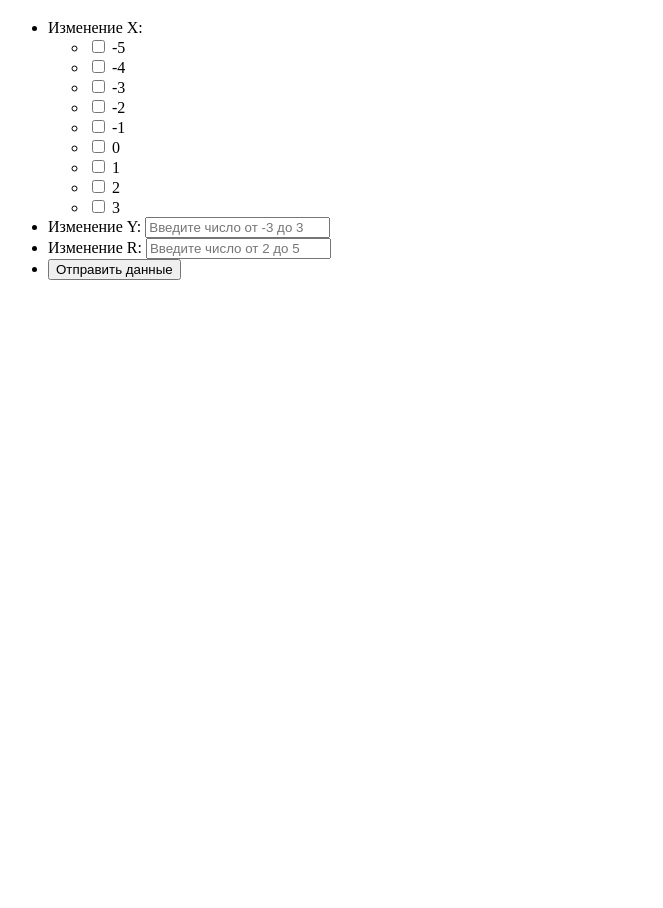
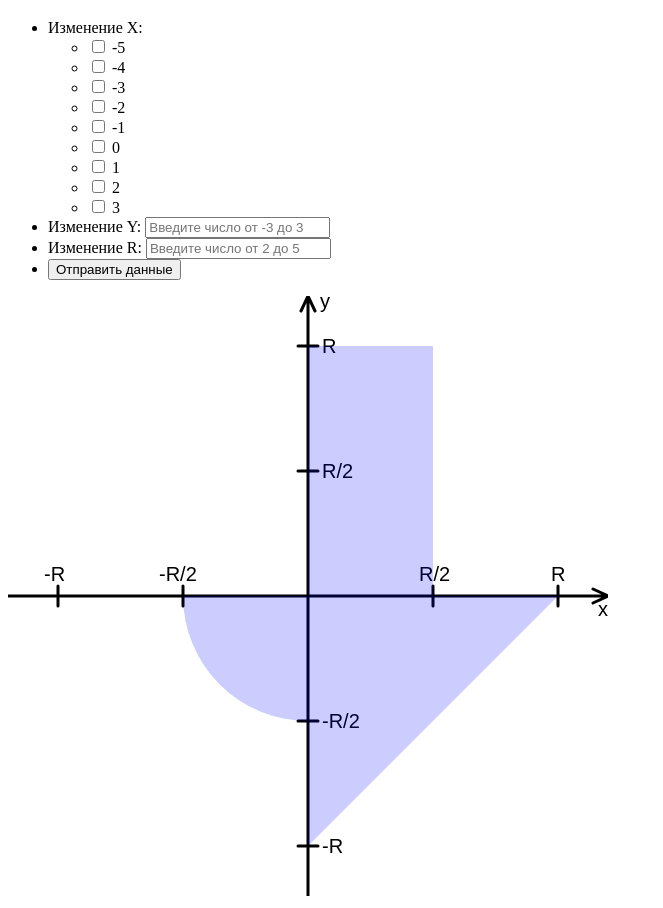
Before and after one commit to vodobryshkin/web-lab1, a plain HTML site: page frontend/common/index.html in a window 1280 px wide. Shown: the part 178-1086 px from the top of the page, without its empty margins (0-663 px from the left). Before the commit the page ends 800 px from the top, so only its background shows below. Drawn offline with Linux system fonts and the light colour scheme.

Commit message:
completed doing the coordinate plate

```diff
--- /dev/null
+++ b/frontend/common/blocks/canvas.js
@@ -0,0 +1,109 @@
+const DEFAULT_R_NAME = "R";
+const rLength = 250;
+
+document.addEventListener("DOMContentLoaded", () => draw(DEFAULT_R_NAME));
+
+function draw(rName) {
+    drawCoordinatePlane(rName);
+    drawAreas();
+}
+
+function drawCoordinatePlane(rName) {
+    const canvas = document.getElementById("canvas");
+    const ctx = canvas.getContext("2d");
+
+    ctx.clearRect(0, 0, canvas.width, canvas.height);
+
+    ctx.strokeStyle = "black";
+    ctx.lineCap = "round";
+    ctx.lineWidth = 3;
+    ctx.font = '20px Arial';
+    ctx.fillStyle = 'black';
+
+    let halfRName = rName === DEFAULT_R_NAME ? "R/2" : String(Number(rName) / 2);
+
+    ctx.beginPath();
+    ctx.moveTo(0, canvas.height / 2);
+    ctx.lineTo(canvas.width, canvas.height / 2);
+    ctx.moveTo(canvas.width / 2, 0);
+    ctx.lineTo(canvas.width / 2, canvas.height);
+
+
+    ctx.moveTo(canvas.width, canvas.height / 2);
+    ctx.lineTo(canvas.width - 15, canvas.height / 2 - 7);
+    ctx.moveTo(canvas.width, canvas.height / 2);
+    ctx.lineTo(canvas.width - 15, canvas.height / 2 + 7);
+
+    ctx.moveTo(canvas.width / 2, 0);
+    ctx.lineTo(canvas.width / 2 - 7, 15);
+    ctx.moveTo(canvas.width / 2, 0);
+    ctx.lineTo(canvas.width / 2 + 7, 15);
+
+    ctx.fillText("x", canvas.width - 10, canvas.height / 2 + 20)
+    ctx.fillText("y", canvas.width / 2 + 12, 12)
+
+    // x -r
+    ctx.moveTo(canvas.width / 2 - rLength, canvas.height / 2 + 10);
+    ctx.lineTo(canvas.width / 2 - rLength, canvas.height / 2 - 10);
+    ctx.fillText(`-${rName}`, canvas.width / 2 - rLength - 14, canvas.height / 2 - 15)
+
+    // x -r/2
+    ctx.moveTo(canvas.width / 2 - rLength / 2, canvas.height / 2 + 10);
+    ctx.lineTo(canvas.width / 2 - rLength / 2, canvas.height / 2 - 10);
+    ctx.fillText(`-${halfRName}`, canvas.width / 2 - rLength / 2 - 24, canvas.height / 2 - 15)
+
+    // x r/2
+    ctx.moveTo(canvas.width / 2 + rLength / 2, canvas.height / 2 + 10);
+    ctx.lineTo(canvas.width / 2 + rLength / 2, canvas.height / 2 - 10);
+    ctx.fillText(`${halfRName}`, canvas.width / 2 + rLength / 2 - 14, canvas.height / 2 - 15)
+
+    // x r
+    ctx.moveTo(canvas.width / 2 + rLength, canvas.height / 2 + 10);
+    ctx.lineTo(canvas.width / 2 + rLength, canvas.height / 2 - 10);
+    ctx.fillText(`${rName}`, canvas.width / 2 + rLength - 7, canvas.height / 2 - 15)
+
+    // y -r
+    ctx.moveTo(canvas.width / 2 - 10, canvas.height / 2 + rLength);
+    ctx.lineTo(canvas.width / 2 + 10, canvas.height / 2 + rLength);
+    ctx.fillText(`-${rName}`, canvas.width / 2 + 14, canvas.height / 2 + rLength + 7)
+
+    // y -r/2
+    ctx.moveTo(canvas.width / 2 - 10, canvas.height / 2 + rLength / 2);
+    ctx.lineTo(canvas.width / 2 + 10, canvas.height / 2 + rLength / 2);
+    ctx.fillText(`-${halfRName}`, canvas.width / 2 + 14, canvas.height / 2 + rLength / 2 + 7)
+
+    // y r/2
+    ctx.moveTo(canvas.width / 2 - 10, canvas.height / 2 - rLength / 2);
+    ctx.lineTo(canvas.width / 2 + 10, canvas.height / 2 - rLength / 2);
+    ctx.fillText(`${halfRName}`, canvas.width / 2 + 14, canvas.height / 2 - rLength / 2 + 7)
+
+    // y r
+    ctx.moveTo(canvas.width / 2 - 10, canvas.height / 2 - rLength);
+    ctx.lineTo(canvas.width / 2 + 10, canvas.height / 2 - rLength);
+    ctx.fillText(`${rName}`, canvas.width / 2 + 14, canvas.height / 2 - rLength + 7)
+
+    ctx.stroke();
+    ctx.closePath();
+}
+
+function drawAreas() {
+    const canvas = document.getElementById("canvas");
+    const ctx = canvas.getContext("2d");
+    ctx.fillStyle = "rgba(0, 0, 255, 0.2)";
+
+    ctx.beginPath();
+    ctx.lineCap = "round";
+    ctx.lineWidth = 1;
+
+    ctx.rect(canvas.width / 2, canvas.height / 2 - rLength, rLength / 2, rLength)
+
+    ctx.moveTo(canvas.width / 2, canvas.height / 2);
+    ctx.lineTo(canvas.width / 2 + rLength, canvas.height / 2);
+    ctx.lineTo(canvas.width / 2, canvas.height / 2 + rLength);
+    ctx.lineTo(canvas.width / 2, canvas.height / 2);
+
+    ctx.arc(canvas.width / 2, canvas.height / 2, rLength / 2, 1.5 * Math.PI, 3 * Math.PI, false);
+
+    ctx.fill();
+    ctx.closePath();
+}
--- a/frontend/common/blocks/confirm.js
+++ b/frontend/common/blocks/confirm.js
@@ -1,8 +1,4 @@
-const NUMBER_REGEX = /^\d+[.,]?$/;
-
-const IS_NOT_A_NUMBER_CODE = "IS_NOT_A_NUMBER";
-const NUMBER_IS_OUT_OF_RANGE_CODE = "NUMBER_IS_OUT_OF_RANGE";
-const BLANK_IS_EMPTY_CODE = "BLANK_IS_EMPTY";
+import {IS_NOT_A_NUMBER_CODE, NUMBER_IS_OUT_OF_RANGE_CODE, BLANK_IS_EMPTY_CODE, validateNumber} from './number-validation.js'
 
 const Y_LEFT_BORDER = -3;
 const Y_RIGHT_BORDER = 3;
@@ -56,8 +52,7 @@ function validate() {
         return;
     }
 
-    alert(`Все АХУЕННО: Вот инфа: x=${x} y=${y} R=${r}`);
-
+    alert(`Все OK: Вот необходимая информация: x=${x} y=${y} R=${r}`);
 }
 
 function getChosenX() {
@@ -75,21 +70,3 @@ function getChosenX() {
 
     return resultX;
 }
-
-function validateNumber(number, leftBorder, rightBorder) {
-    if (number.length === 0) {
-        return BLANK_IS_EMPTY_CODE;
-    }
-
-    if (!NUMBER_REGEX.test(number)) {
-        return IS_NOT_A_NUMBER_CODE;
-    }
-
-    let numNumber = Number(number);
-
-    if (numNumber < leftBorder || numNumber > rightBorder) {
-        return NUMBER_IS_OUT_OF_RANGE_CODE;
-    }
-
-    return numNumber;
-}
--- /dev/null
+++ b/frontend/common/blocks/number-validation.js
@@ -0,0 +1,23 @@
+export const NUMBER_REGEX = /^\d+[.,]?$/;
+
+export const IS_NOT_A_NUMBER_CODE = "IS_NOT_A_NUMBER";
+export const NUMBER_IS_OUT_OF_RANGE_CODE = "NUMBER_IS_OUT_OF_RANGE";
+export const BLANK_IS_EMPTY_CODE = "BLANK_IS_EMPTY";
+
+export function validateNumber(number, leftBorder, rightBorder) {
+    if (number.length === 0) {
+        return BLANK_IS_EMPTY_CODE;
+    }
+
+    if (!NUMBER_REGEX.test(number)) {
+        return IS_NOT_A_NUMBER_CODE;
+    }
+
+    let numNumber = Number(number);
+
+    if (numNumber < leftBorder || numNumber > rightBorder) {
+        return NUMBER_IS_OUT_OF_RANGE_CODE;
+    }
+
+    return numNumber;
+}
--- a/frontend/common/index.html
+++ b/frontend/common/index.html
@@ -15,6 +15,7 @@
         <div class="task-section__input-menu input-menu">
             <ul class="input-menu__input-list input-list">
                 <li class="input-list__element input-list__x-choice x-choice">
+                    <div>
                         <span>Изменение X:</span>
                         <ul class="x-choice__checkbox-list x-checkbox-list">
                             <li class="x-checkbox-list__element checkbox-list-element">
@@ -72,6 +73,7 @@
                                 </label>
                             </li>
                         </ul>
+                    </div>
                 </li>
                 <li class="input-list__element input-list__y-choice y-choice">
                     <label class="y-choice-text">
@@ -90,8 +92,12 @@
                 </li>
             </ul>
         </div>
+        <div class="task-section__coordinate-plane coordinate-plane">
+            <canvas class="coordinate-plane__canvas canvas" id="canvas" width="600" height="600"></canvas>
+        </div>
     </section>
-    <script src="blocks/confirm.js"></script>
+    <script type="module" src="blocks/confirm.js"></script>
     <script src="blocks/checkbox-list-element-input.js"></script>
+    <script type="module" src="blocks/canvas.js"></script>
 </body>
 </html>
```
Lines whose indentation alone changed are shown as unchanged.
